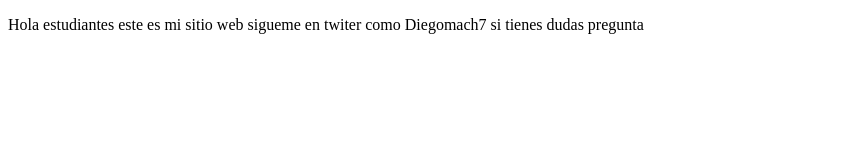
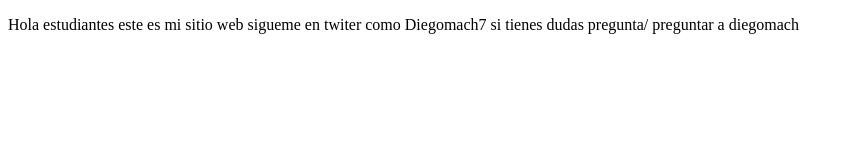
Before and after one commit to DiegoRoyGulytMamaniChura/proyectoDemoCursoPrework, a plain HTML site: page index.html in a window 1280 px wide. Shown: the whole page, without its empty margins (0-852 px from the left). Drawn offline with Linux system fonts and the light colour scheme.

Commit message:
first commit

```diff
--- a/index.html
+++ b/index.html
@@ -9,7 +9,7 @@
   <body>
     <p>
       Hola estudiantes este es mi sitio web sigueme en twiter como Diegomach7 si
-      tienes dudas pregunta
+      tienes dudas pregunta/ preguntar a diegomach
     </p>
   </body>
 </html>
```
